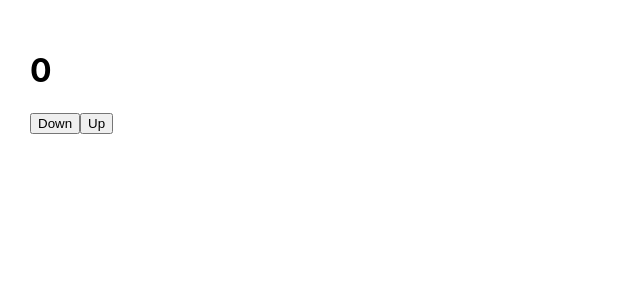
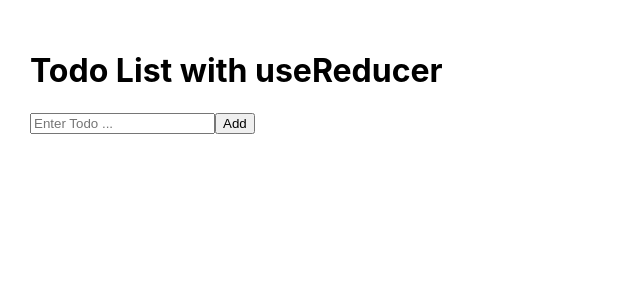
Before and after one commit to hieule210924tb/learn-react, a React (Create React App) app: page / in a window 1280 px wide. Shown: the top 300 px of the page, without its empty margins (0-640 px from the left). Built offline with nearby package versions, Linux system fonts and the light colour scheme.

Commit message:
useReducer with Todu List

```diff
--- a/src/App.js
+++ b/src/App.js
@@ -1,46 +1,125 @@
-import { useReducer} from "react";
-// import Content from './Content'
-//  1 .Phân tích bài toán với useState
-// 1.1 . Init state =0
-// 1.2 . Actions : down(state -1) / up(sate +1)
-//  2 .Phân tích bài toán với useReducer
-// 2.1 . Init state =0
-// 2.2 . Actions : down(state -1) / up(sate +1)
-// 2.3 . Tạo ra Reducer
-// 2.4 . Dispatch (là một thuật ngữ để đi kích hoạt Reducer)
+import { useReducer, useRef, useState } from "react";
+ //1 . init state
+ const initState = {
+     job: '',
+     jobs: []
+ }
+  // 2. Actions
+  const SET_JOB = 'set_job'
+  const ADD_JOB = 'add_job'
+  const DELETE_JOB = 'delete_job'
+  const EDIT_JOB = 'edit_job'
+  // 3. Recducer
+  const setJob = payload =>{
+        return {
+          type: SET_JOB,
+          payload
+        }
+  }
+  const addJob = payload =>{
+    return {
+      type: ADD_JOB,
+      payload
+    }
+}
+const deleteJob = payload =>{
+  return {
+    type: DELETE_JOB,
+    payload
+  }
+}
+const editJob =(index, payload) =>{
+  return {
+    type: EDIT_JOB,
+    index,
+    payload
+  }
+}
 
-
- // B1 : Tạo init state = 0
-   const initState =0
- // B2 : Actions
-   const UP_ACTION = 'up'
-   const DOWN_ACTION = 'down'
- // B2 :Tạo Reducer
-   const reducer = (state, action) =>{
-       switch(action){
-           case UP_ACTION:
-            return state + 1;
-           case DOWN_ACTION:
-              return state - 1;
-          default:
-             throw new Error('Invalid action')
-       }
-   }
+console.log(setJob('Rửa bát'));
+  const reducer = (state, action) =>{
+    console.log('Action :', action);
+    console.log('State :', state);
+    let newState
+     switch(action.type){
+      case SET_JOB:
+        newState=
+          {
+            ...state,
+          job: action.payload
+          }
+         break
+        case ADD_JOB  :
+          newState= {
+            ...state,
+            jobs :[...state.jobs, action.payload]
+          }
+          break
+          case DELETE_JOB  :
+            const newJobs =[...state.jobs ]
+            newJobs.splice(action.payload,1)
+            newState ={
+              ...state,
+              jobs: newJobs
+            }
+            break
+          case EDIT_JOB:
+            const newJobsEdit =[...state.jobs ]
+            newJobsEdit[action.index] = action.payload;
+            newState = { ...state, jobs: newJobsEdit };
+            break
+        default :
+        throw new Error('Invalid action .')
+     }
+     console.log('NewState',newState);
+     return newState
+    }
 function App() {
-   const [count, dispatch] = useReducer(reducer, initState)
-
+ // 4. Dispatch
+    const [state, dispatch] = useReducer(reducer,initState)
+    const focusRef = useRef()
+    const {job, jobs} = state
+    const [editIndex, setEditIndex] = useState(null);
+    const handleSubmit =() =>{
+      if(editIndex !== null){
+        dispatch(editJob(editIndex, job));
+        setEditIndex(null);
+      }else {
+        dispatch(addJob(job));
+      }
+      dispatch(setJob(''))
+      focusRef.current.focus()
+    }
+    const handleEdit = (index) => {
+      setEditIndex(index);
+      dispatch(setJob(jobs[index]));
+      focusRef.current.focus();
+  };
     return(
       <div style={{padding:'30px'}}>
-          <h1>{count}</h1>
-
+          <h1>Todo List with useReducer</h1>
+          <input
+             ref={focusRef}
+             value={job}
+             placeholder="Enter Todo ..."
+             onChange={(e) =>{
+                 dispatch(setJob(e.target.value))
+             }}
+          />
           <button
-             onClick={()=>dispatch(DOWN_ACTION)}
-            >Down
-            </button>
-          <button
-            onClick={()=>dispatch(UP_ACTION)}
-            >Up
+              onClick={handleSubmit}
+            >{editIndex !== null ? 'Update' : 'Add'}
           </button>
+          <ul>
+            {
+              jobs.map((job, index) =>(
+                <li key={index}> {job}
+                  <span  style={{ marginLeft: '10px', cursor: 'pointer', color: 'red' }} onClick={()=>{dispatch(deleteJob(index))}}>&times;</span>
+                  <span style={{ marginLeft: '10px', cursor: 'pointer', color: 'blue' }}onClick={() => handleEdit(index)}>Edit </span>
+                </li>
+              ))
+            }
+          </ul>
     </div>
     )
 }
```
